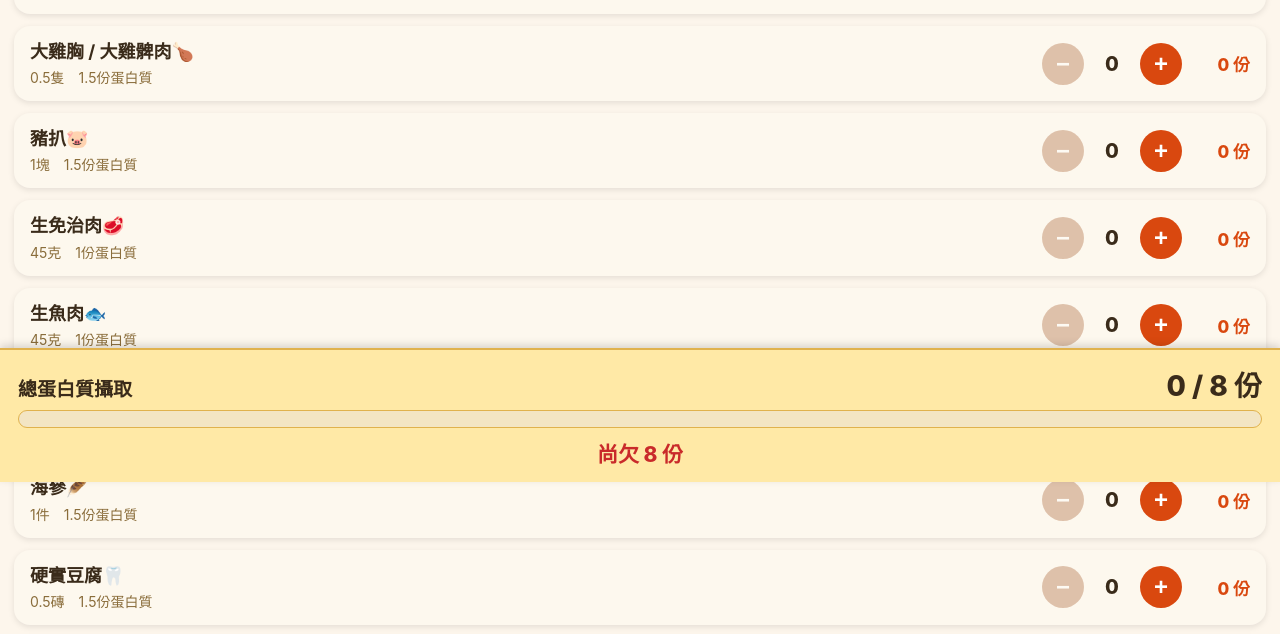
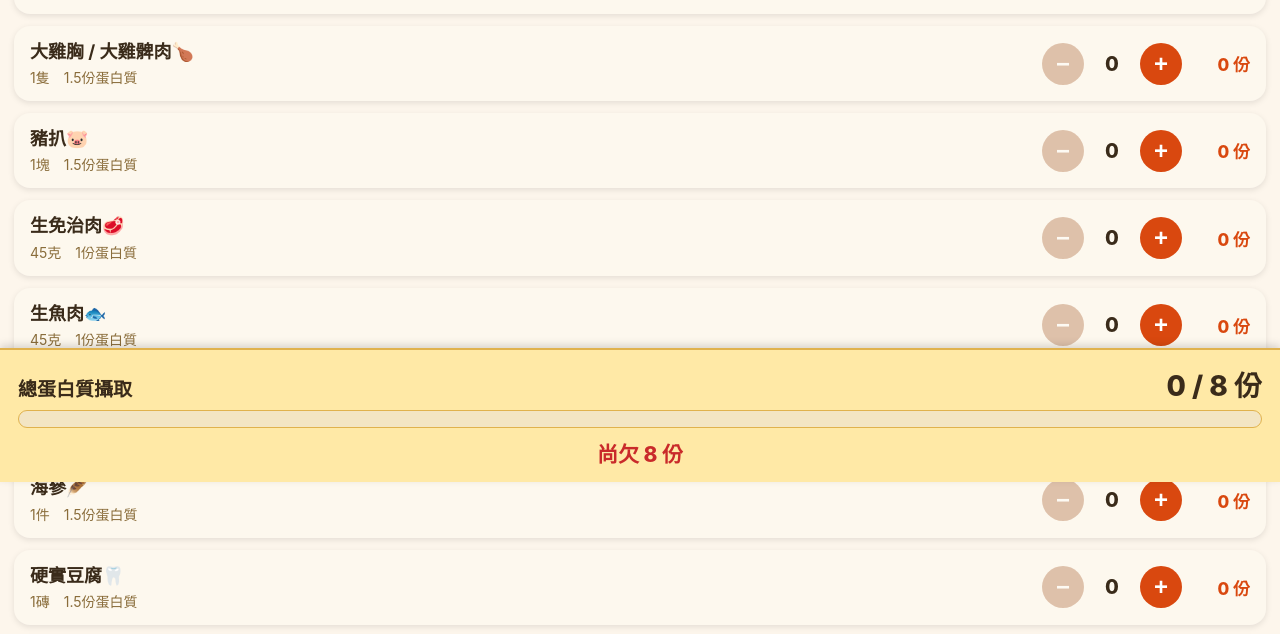
Before and after one commit to t6fg6b6dgm-cpu/protein-tracker, a plain HTML site: page index.html in a window 1280 px wide. Shown: the part 318-952 px from the top of the page. Drawn offline with Linux system fonts and the light colour scheme.

Commit message:
Update index.html

```diff
--- a/index.html
+++ b/index.html
@@ -228,13 +228,13 @@
     { name: "雀巢 速癒素🍼",        portion: "1枝",     protein: 3 },
     { name: "莓味 能全素🍓",        portion: "1枝",     protein: 2.5 },
     { name: "雞蛋🐣",               portion: "1隻",     protein: 1 },
-    { name: "大雞胸 / 大雞髀肉🍗",   portion: "0.5隻",   protein: 1.5, step: 0.5 },
+    { name: "大雞胸 / 大雞髀肉🍗",   portion: "1隻",   protein: 1.5, step: 0.5 },
     { name: "豬扒🐷",              portion: "1塊",     protein: 1.5 },
     { name: "生免治肉🥩",           portion: "45克",    protein: 1 },
     { name: "生魚肉🐟",             portion: "45克",    protein: 1 },
     { name: "生帶子 / 生中蝦🦐",     portion: "1隻",     protein: 0.25 },
     { name: "海參🪶",               portion: "1件",     protein: 1.5 },
-    { name: "硬實豆腐🦷",            portion: "0.5磚",   protein: 1.5, step: 0.5 },
+    { name: "硬實豆腐🦷",            portion: "1磚",   protein: 1.5, step: 0.5 },
     { name: "牛奶🥛",               portion: "210毫升", protein: 1 }
   ];
 
```
